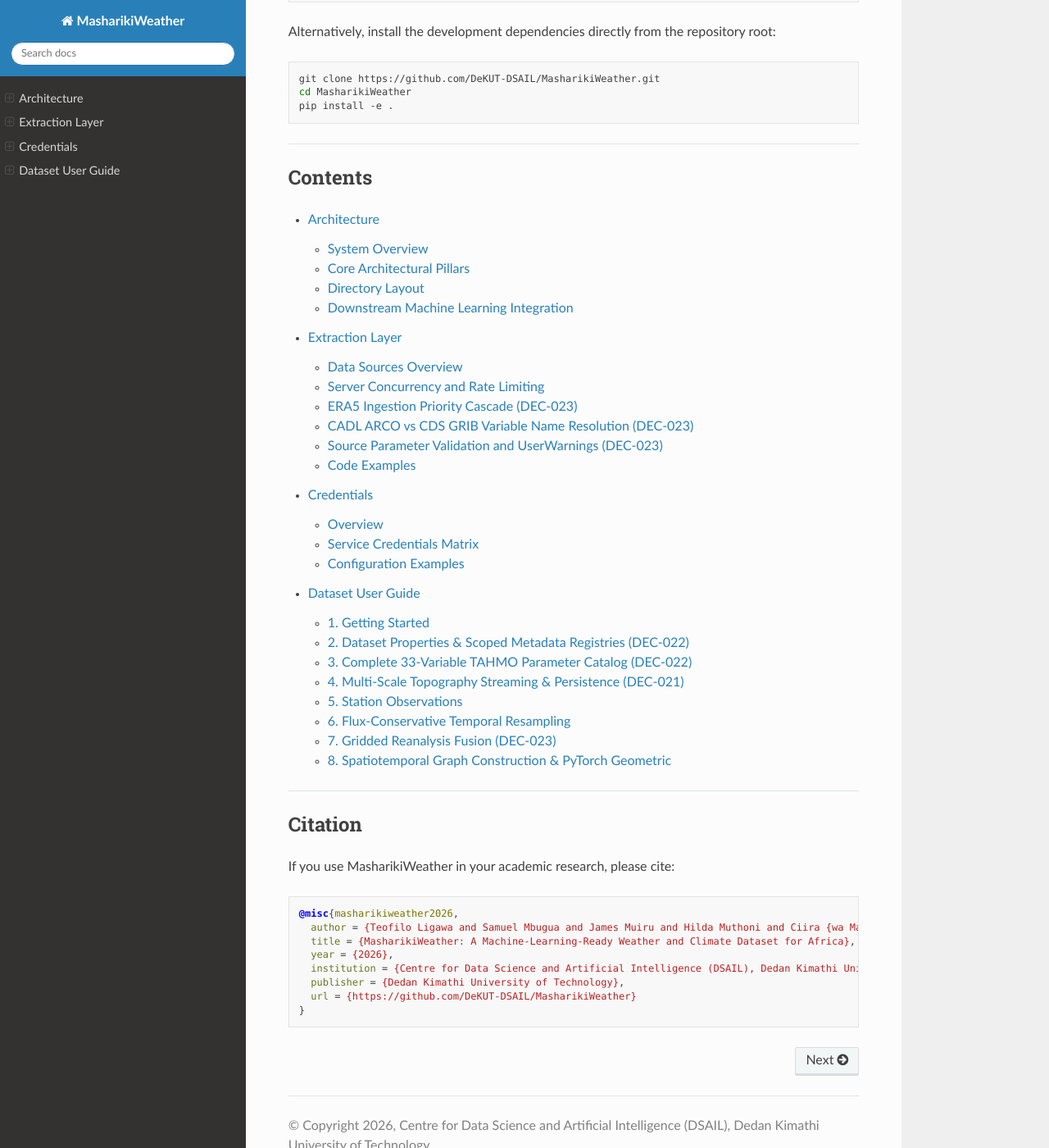
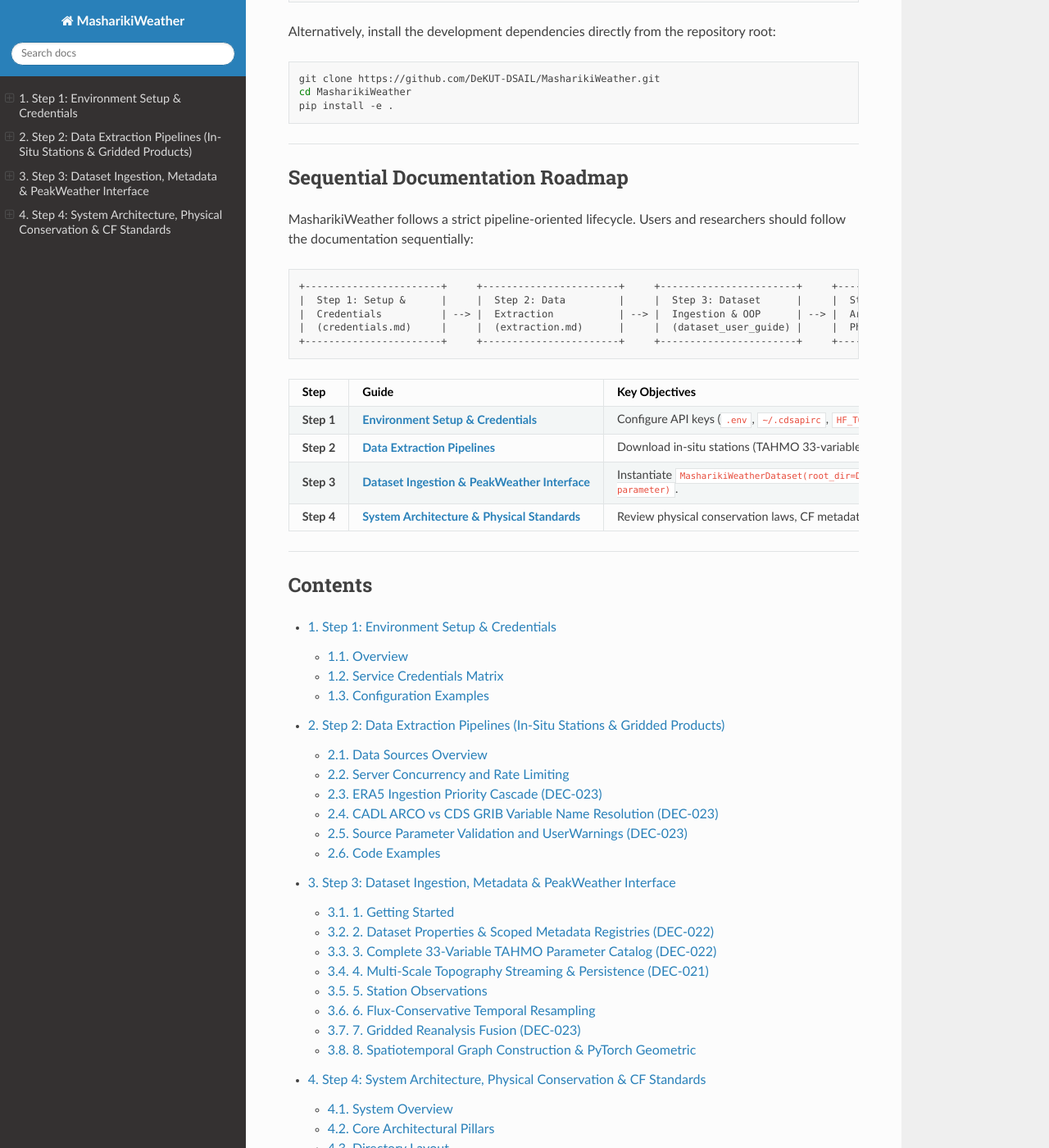
Before and after one commit to DeKUT-DSAIL/MasharikiWeather, a Sphinx documentation site: the page built from docs/index.md, in a window 1280 px wide and 1400 px high, scrolled down 2283 px. Shown: the whole window at 82% size. Built offline with Sphinx 7.4.7 and the Read the Docs theme 3.1.0, drawn with Linux system fonts in a browser that asks for light colours; some of the changed text lies outside the part shown.

Commit message:
docs: establish sequential chronological roadmap across docs/ directory

````diff
--- a/docs/architecture.md
+++ b/docs/architecture.md
@@ -1,6 +1,12 @@
-# Architecture
+# Step 4: System Architecture, Physical Conservation & CF Standards
 
 MasharikiWeather is designed as a modular, decoupled framework separating data ingestion and extraction from data loading, alignment, and downstream machine learning preparation.
+
+> **Sequential Workflow Position:**
+> 1. **Step 1: Credentials & Environment Setup** ([credentials.md](credentials.md))
+> 2. **Step 2: Data Extraction Pipelines** ([extraction.md](extraction.md))
+> 3. **Step 3: Dataset Ingestion & PeakWeather Interface** ([dataset_user_guide.md](dataset_user_guide.md))
+> 4. **Step 4: System Architecture & Physical Standards** (This reference)
 
 The architecture mirrors the foundational design principles of MeteoSwiss's PeakWeather project, adapting them to the specific observational, meteorological, and topographic characteristics of the African continent.
 
--- a/docs/conf.py
+++ b/docs/conf.py
@@ -24,7 +24,7 @@ source_suffix = {
     ".md": "markdown",
 }
 
-exclude_patterns = ["_build", "Thumbs.db", ".DS_Store"]
+exclude_patterns = ["_build", "Thumbs.db", ".DS_Store", "README.md"]
 
 # Napoleon extension settings for Google and NumPy docstrings
 napoleon_google_docstring = True
--- a/docs/credentials.md
+++ b/docs/credentials.md
@@ -1,6 +1,12 @@
-# Credentials
+# Step 1: Environment Setup & Credentials
 
-Some meteorological and satellite data providers require free user registration and API authentication. MasharikiWeather discovers credentials automatically without requiring hardcoded secrets in user scripts.
+Before downloading or querying data with MasharikiWeather, configure the required environment variables and API credentials. MasharikiWeather discovers credentials automatically without requiring hardcoded secrets in user scripts.
+
+> **Sequential Workflow Position:**
+> 1. **Step 1: Credentials & Environment Setup** (This guide)
+> 2. **Step 2: Data Extraction Pipelines** ([extraction.md](extraction.md))
+> 3. **Step 3: Dataset Ingestion & PeakWeather Interface** ([dataset_user_guide.md](dataset_user_guide.md))
+> 4. **Step 4: System Architecture & Physical Standards** ([architecture.md](architecture.md))
 
 ---
 
--- a/docs/dataset_user_guide.md
+++ b/docs/dataset_user_guide.md
@@ -1,6 +1,14 @@
-# Dataset User Guide
+# Step 3: Dataset Ingestion, Metadata & PeakWeather Interface
 
 The core user interface of MasharikiWeather is the `MasharikiWeatherDataset` class in `masharikiweather.dataset`. It provides an offline-first, high-performance interface for reading, slicing, resampling, interpolating, and structuring meteorological observations, satellite products, reanalysis fields, and static topographic priors across Africa.
+
+> **Sequential Workflow Position:**
+> 1. **Step 1: Credentials & Environment Setup** ([credentials.md](credentials.md))
+> 2. **Step 2: Data Extraction Pipelines** ([extraction.md](extraction.md))
+> 3. **Step 3: Dataset Ingestion & PeakWeather Interface** (This guide)
+> 4. **Step 4: System Architecture & Physical Standards** ([architecture.md](architecture.md))
+>
+> **Prerequisites:** This guide assumes that you have already configured credentials (Step 1) and extracted weather station observations and/or gridded reanalyses into your local root directory (`root="./mashariki_data"`) via Step 2 (or enabled remote Hugging Face streaming via `use_hf=True`).
 
 The interface adheres to the design conventions established by MeteoSwiss's PeakWeather project, providing framework-agnostic exports for PyTorch, NumPy, and JAX.
 
--- a/docs/extraction.md
+++ b/docs/extraction.md
@@ -1,6 +1,14 @@
-# Extraction Layer
+# Step 2: Data Extraction Pipelines (In-Situ Stations & Gridded Products)
 
 The extraction layer in `masharikiweather/extract/apis/` provides modular, robust data pipelines for downloading, validating, and formatting meteorological data from ground weather stations, satellite remote sensing instruments, and numerical reanalysis models across Africa.
+
+> **Sequential Workflow Position:**
+> 1. **Step 1: Credentials & Environment Setup** ([credentials.md](credentials.md))
+> 2. **Step 2: Data Extraction Pipelines** (This guide)
+> 3. **Step 3: Dataset Ingestion & PeakWeather Interface** ([dataset_user_guide.md](dataset_user_guide.md))
+> 4. **Step 4: System Architecture & Physical Standards** ([architecture.md](architecture.md))
+>
+> **Why Extraction Comes First:** MasharikiWeather is an offline-first dataset engine. Before you instantiate `MasharikiWeatherDataset(root_dir=DATA_DIR, ...)` in Step 3 to query observation matrices or construct ML graphs, the raw observation files and gridded products must first be extracted into your target directory (`DATA_DIR`). This guide covers the extraction workflows for all supported providers.
 
 ---
 
--- a/docs/index.md
+++ b/docs/index.md
@@ -76,15 +76,37 @@ pip install -e .
 
 ---
 
+## Sequential Documentation Roadmap
+
+MasharikiWeather follows a strict pipeline-oriented lifecycle. Users and researchers should follow the documentation sequentially:
+
+```text
++-----------------------+     +-----------------------+     +-----------------------+     +-----------------------+
+|  Step 1: Setup &      |     |  Step 2: Data         |     |  Step 3: Dataset      |     |  Step 4: System       |
+|  Credentials          | --> |  Extraction           | --> |  Ingestion & OOP      | --> |  Architecture &       |
+|  (credentials.md)     |     |  (extraction.md)      |     |  (dataset_user_guide) |     |  Physical Standards   |
++-----------------------+     +-----------------------+     +-----------------------+     +-----------------------+
+```
+
+| Step | Guide | Key Objectives |
+|---|---|---|
+| **Step 1** | [**Environment Setup & Credentials**](credentials.md) | Configure API keys (`.env`, `~/.cdsapirc`, `HF_TOKEN`, `CDSAPI_KEY`, TAHMO, Earthdata). |
+| **Step 2** | [**Data Extraction Pipelines**](extraction.md) | Download in-situ stations (TAHMO 33-variables), ERA5 (Google ARCO -> CDS cascade), satellites (IMERG), and topography Zarr into local storage (`DATA_DIR`). **Must be executed before Step 3.** |
+| **Step 3** | [**Dataset Ingestion & PeakWeather Interface**](dataset_user_guide.md) | Instantiate `MasharikiWeatherDataset(root_dir=DATA_DIR)`, inject topography into station metadata, query scoped station/parameter tables, and slice 2-level MultiIndex observations `(station_id, parameter)`. |
+| **Step 4** | [**System Architecture & Physical Standards**](architecture.md) | Review physical conservation laws, CF metadata compliance, coordinate reference systems, and the Decision Ledger. |
+
+---
+
 ## Contents
 
 ```{toctree}
 :maxdepth: 2
+:numbered:
 
+credentials
+extraction
+dataset_user_guide
 architecture
-extraction
-credentials
-dataset_user_guide
 ```
 
 ---
````
Also changed, not shown: docs/README.md (added, +137 -0 lines).
